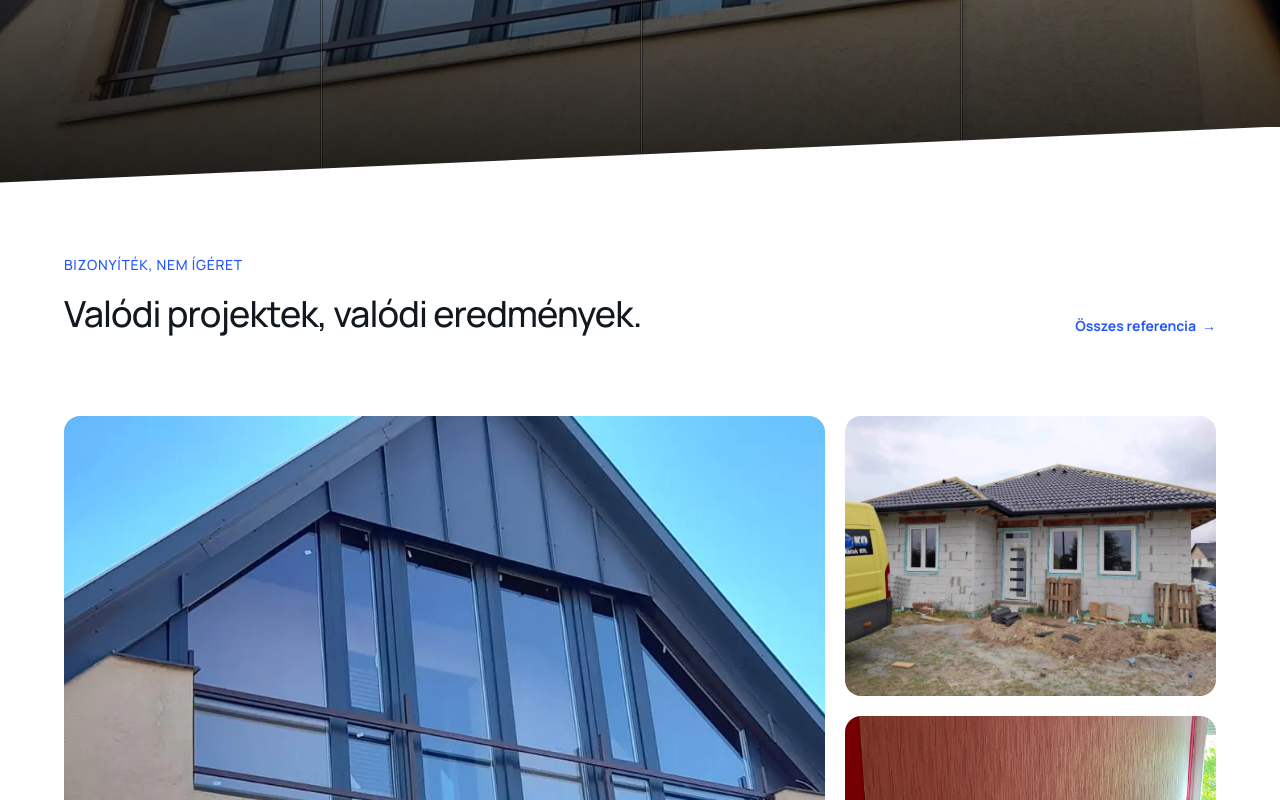
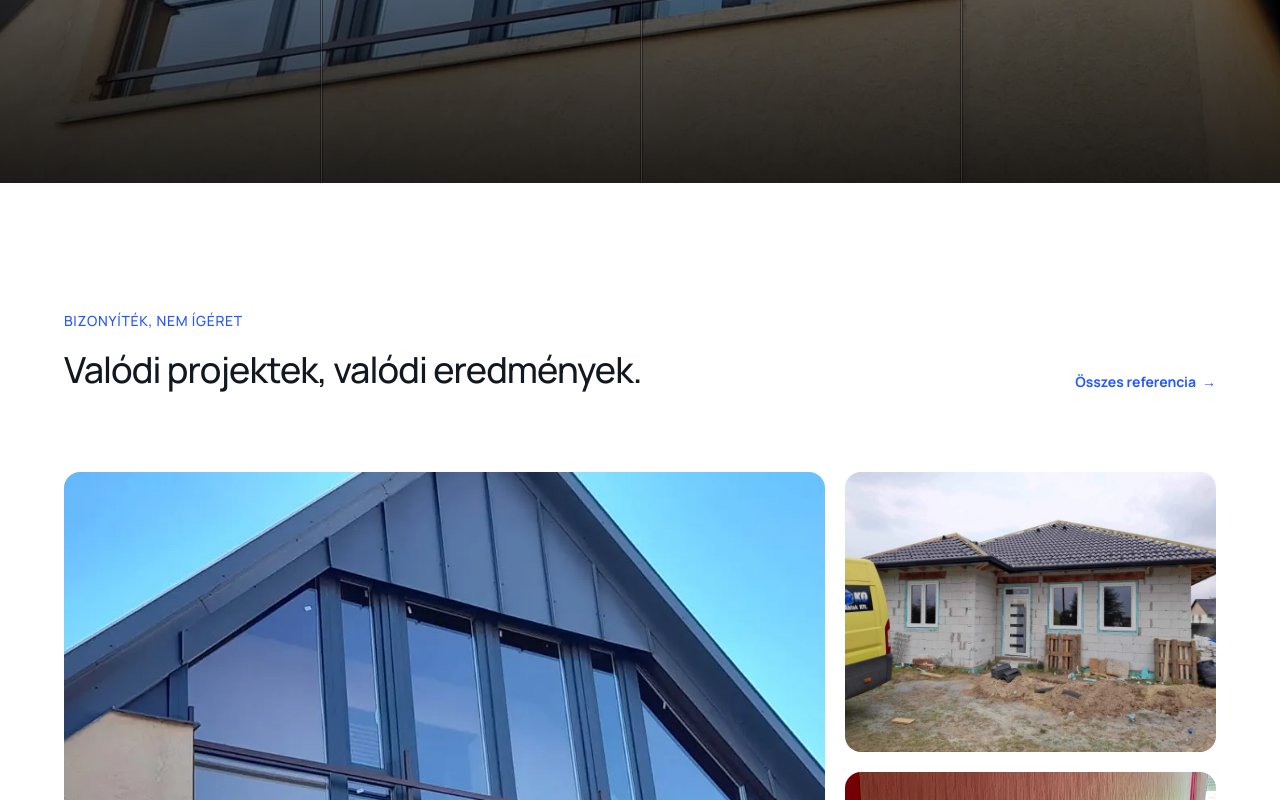
Before and after one commit to mikijelencsity/szekoablakkft, a Next.js app: page / in a window 1280 px wide. Shown: the part 5280-6080 px from the top of the page. Built offline with nearby package versions, Linux system fonts and the light colour scheme.

Commit message:
Remove lone angled edge below PaneReveal (drop Projects angle-top)
The dark 'Munkaink' band only showed a diagonal at its bottom because the
Projects section's angle-top overlapped into it; make that boundary straight.

Co-Authored-By: Claude Opus 4.8 <noreply@anthropic.com>

```diff
--- a/components/ProjectsSection.tsx
+++ b/components/ProjectsSection.tsx
@@ -51,7 +51,7 @@ export default function ProjectsSection() {
   }, []);
 
   return (
-    <section ref={sectionRef} className="angle-top bg-white py-24 lg:py-32">
+    <section ref={sectionRef} className="bg-white py-24 lg:py-32">
       <div className="container-px mb-14 flex flex-wrap items-end justify-between gap-4 lg:mb-20">
         <div className="max-w-2xl">
           <p className="text-sm font-medium uppercase tracking-wider text-brand">
```
